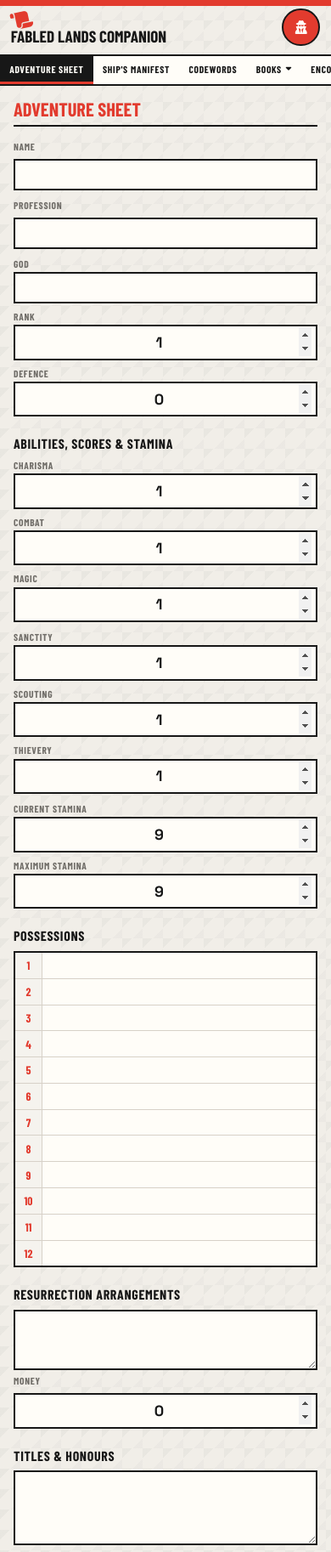
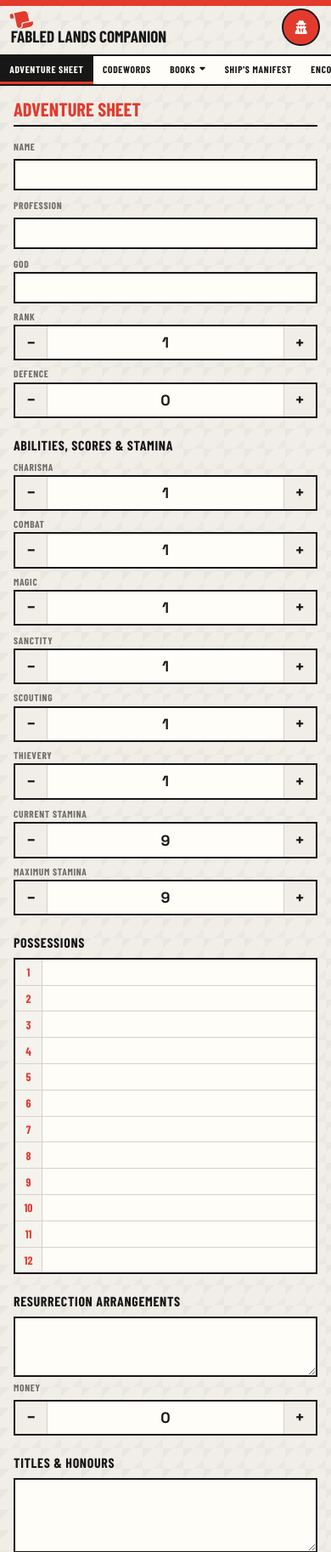
Before and after one commit to brunothesatellite/fabled-lands-sheet, a PHP site: page / in a window 390 px wide. Shown: the top 1826 px of the page at 85% size. Run offline with PHP 8.4, Linux system fonts and the light colour scheme; some web fonts are replaced.

Commit message:
feat: custom +/- stepper buttons for all numeric fields on mobile
- Add stepper buttons (−/+) for Adventure Sheet numeric fields (Rank, Defence, Abilities, Stamina, Money)
- Add stepper buttons for Encounter fields (Me Stamina, Foe Combat/Defence/Stamina)
- Respect min/max constraints on all steppers
- Hide native browser spinners, use large touch-friendly buttons (44px)
- Reorder tabs: Ship's Manifest moved after Books dropdown

```diff
--- a/index.html
+++ b/index.html
@@ -105,11 +105,19 @@
                 </div>
                 <div class="form-field">
                     <label class="form-label">Rank</label>
-                    <input type="number" class="form-input form-number" data-key="fl-adventure-rank" value="1" min="1">
+                    <div class="encounter-stepper">
+                        <button class="encounter-stepper-btn" type="button" data-target="adventure-rank" data-dir="-1">−</button>
+                        <input type="number" class="form-input form-number encounter-stepper-input" id="adventure-rank" data-key="fl-adventure-rank" value="1" min="1">
+                        <button class="encounter-stepper-btn" type="button" data-target="adventure-rank" data-dir="1">+</button>
+                    </div>
                 </div>
                 <div class="form-field">
                     <label class="form-label">Defence</label>
-                    <input type="number" class="form-input form-number" data-key="fl-adventure-defence" value="0" min="0">
+                    <div class="encounter-stepper">
+                        <button class="encounter-stepper-btn" type="button" data-target="adventure-defence" data-dir="-1">−</button>
+                        <input type="number" class="form-input form-number encounter-stepper-input" id="adventure-defence" data-key="fl-adventure-defence" value="0" min="0">
+                        <button class="encounter-stepper-btn" type="button" data-target="adventure-defence" data-dir="1">+</button>
+                    </div>
                 </div>
             </div>
         </div>
@@ -119,39 +127,71 @@
             <div class="form-row triple">
                 <div class="form-field">
                     <label class="form-label">Charisma</label>
-                    <input type="number" class="form-input form-number" data-key="fl-adventure-charisma" value="1" min="1" max="12">
+                    <div class="encounter-stepper">
+                        <button class="encounter-stepper-btn" type="button" data-target="adventure-charisma" data-dir="-1">−</button>
+                        <input type="number" class="form-input form-number encounter-stepper-input" id="adventure-charisma" data-key="fl-adventure-charisma" value="1" min="1" max="12">
+                        <button class="encounter-stepper-btn" type="button" data-target="adventure-charisma" data-dir="1">+</button>
+                    </div>
                 </div>
                 <div class="form-field">
                     <label class="form-label">Combat</label>
-                    <input type="number" class="form-input form-number" data-key="fl-adventure-combat" value="1" min="1" max="12">
+                    <div class="encounter-stepper">
+                        <button class="encounter-stepper-btn" type="button" data-target="adventure-combat" data-dir="-1">−</button>
+                        <input type="number" class="form-input form-number encounter-stepper-input" id="adventure-combat" data-key="fl-adventure-combat" value="1" min="1" max="12">
+                        <button class="encounter-stepper-btn" type="button" data-target="adventure-combat" data-dir="1">+</button>
+                    </div>
                 </div>
                 <div class="form-field">
                     <label class="form-label">Magic</label>
-                    <input type="number" class="form-input form-number" data-key="fl-adventure-magic" value="1" min="1" max="12">
+                    <div class="encounter-stepper">
+                        <button class="encounter-stepper-btn" type="button" data-target="adventure-magic" data-dir="-1">−</button>
+                        <input type="number" class="form-input form-number encounter-stepper-input" id="adventure-magic" data-key="fl-adventure-magic" value="1" min="1" max="12">
+                        <button class="encounter-stepper-btn" type="button" data-target="adventure-magic" data-dir="1">+</button>
+                    </div>
                 </div>
             </div>
             <div class="form-row triple">
                 <div class="form-field">
                     <label class="form-label">Sanctity</label>
-                    <input type="number" class="form-input form-number" data-key="fl-adventure-sanctity" value="1" min="1" max="12">
+                    <div class="encounter-stepper">
+                        <button class="encounter-stepper-btn" type="button" data-target="adventure-sanctity" data-dir="-1">−</button>
+                        <input type="number" class="form-input form-number encounter-stepper-input" id="adventure-sanctity" data-key="fl-adventure-sanctity" value="1" min="1" max="12">
+                        <button class="encounter-stepper-btn" type="button" data-target="adventure-sanctity" data-dir="1">+</button>
+                    </div>
                 </div>
                 <div class="form-field">
                     <label class="form-label">Scouting</label>
-                    <input type="number" class="form-input form-number" data-key="fl-adventure-scouting" value="1" min="1" max="12">
+                    <div class="encounter-stepper">
+                        <button class="encounter-stepper-btn" type="button" data-target="adventure-scouting" data-dir="-1">−</button>
+                        <input type="number" class="form-input form-number encounter-stepper-input" id="adventure-scouting" data-key="fl-adventure-scouting" value="1" min="1" max="12">
+                        <button class="encounter-stepper-btn" type="button" data-target="adventure-scouting" data-dir="1">+</button>
+                    </div>
                 </div>
                 <div class="form-field">
                     <label class="form-label">Thievery</label>
-                    <input type="number" class="form-input form-number" data-key="fl-adventure-thievery" value="1" min="1" max="12">
+                    <div class="encounter-stepper">
+                        <button class="encounter-stepper-btn" type="button" data-target="adventure-thievery" data-dir="-1">−</button>
+                        <input type="number" class="form-input form-number encounter-stepper-input" id="adventure-thievery" data-key="fl-adventure-thievery" value="1" min="1" max="12">
+                        <button class="encounter-stepper-btn" type="button" data-target="adventure-thievery" data-dir="1">+</button>
+                    </div>
                 </div>
             </div>
             <div class="form-row double">
                 <div class="form-field">
                     <label class="form-label">Current Stamina</label>
-                    <input type="number" class="form-input form-number" data-key="fl-adventure-current-stamina" value="9" min="0">
+                    <div class="encounter-stepper">
+                        <button class="encounter-stepper-btn" type="button" data-target="adventure-current-stamina" data-dir="-1">−</button>
+                        <input type="number" class="form-input form-number encounter-stepper-input" id="adventure-current-stamina" data-key="fl-adventure-current-stamina" value="9" min="0">
+                        <button class="encounter-stepper-btn" type="button" data-target="adventure-current-stamina" data-dir="1">+</button>
+                    </div>
                 </div>
                 <div class="form-field">
                     <label class="form-label">Maximum Stamina</label>
-                    <input type="number" class="form-input form-number" data-key="fl-adventure-max-stamina" value="9" min="0">
+                    <div class="encounter-stepper">
+                        <button class="encounter-stepper-btn" type="button" data-target="adventure-max-stamina" data-dir="-1">−</button>
+                        <input type="number" class="form-input form-number encounter-stepper-input" id="adventure-max-stamina" data-key="fl-adventure-max-stamina" value="9" min="0">
+                        <button class="encounter-stepper-btn" type="button" data-target="adventure-max-stamina" data-dir="1">+</button>
+                    </div>
                 </div>
             </div>
         </div>
@@ -177,7 +217,11 @@
 
         <div class="form-row">
             <label class="form-label">Money</label>
-            <input type="number" class="form-input form-number" data-key="fl-adventure-money" value="0" min="0">
+            <div class="encounter-stepper">
+                <button class="encounter-stepper-btn" type="button" data-target="adventure-money" data-dir="-1">−</button>
+                <input type="number" class="form-input form-number encounter-stepper-input" id="adventure-money" data-key="fl-adventure-money" value="0" min="0">
+                <button class="encounter-stepper-btn" type="button" data-target="adventure-money" data-dir="1">+</button>
+            </div>
         </div>
 
         <h3 class="section-title">Titles & Honours</h3>
@@ -360,7 +404,11 @@
                     </div>
                     <div class="encounter-field">
                         <label class="form-label">Stamina</label>
-                        <input type="number" class="form-input form-number" id="encounter-me-stamina" min="0">
+                        <div class="encounter-stepper">
+                            <button class="encounter-stepper-btn" type="button" data-target="encounter-me-stamina" data-dir="-1">−</button>
+                            <input type="number" class="form-input form-number encounter-stepper-input" id="encounter-me-stamina" min="0">
+                            <button class="encounter-stepper-btn" type="button" data-target="encounter-me-stamina" data-dir="1">+</button>
+                        </div>
                     </div>
                 </div>
             </div>
@@ -372,15 +420,27 @@
                 <div class="encounter-fields">
                     <div class="encounter-field">
                         <label class="form-label">Combat</label>
-                        <input type="number" class="form-input form-number" id="encounter-foe-combat" min="1" value="1">
+                        <div class="encounter-stepper">
+                            <button class="encounter-stepper-btn" type="button" data-target="encounter-foe-combat" data-dir="-1">−</button>
+                            <input type="number" class="form-input form-number encounter-stepper-input" id="encounter-foe-combat" min="1" value="1">
+                            <button class="encounter-stepper-btn" type="button" data-target="encounter-foe-combat" data-dir="1">+</button>
+                        </div>
                     </div>
                     <div class="encounter-field">
                         <label class="form-label">Defence</label>
-                        <input type="number" class="form-input form-number" id="encounter-foe-defence" min="1" value="1">
+                        <div class="encounter-stepper">
+                            <button class="encounter-stepper-btn" type="button" data-target="encounter-foe-defence" data-dir="-1">−</button>
+                            <input type="number" class="form-input form-number encounter-stepper-input" id="encounter-foe-defence" min="1" value="1">
+                            <button class="encounter-stepper-btn" type="button" data-target="encounter-foe-defence" data-dir="1">+</button>
+                        </div>
                     </div>
                     <div class="encounter-field">
                         <label class="form-label">Stamina</label>
-                        <input type="number" class="form-input form-number" id="encounter-foe-stamina" min="0" value="1">
+                        <div class="encounter-stepper">
+                            <button class="encounter-stepper-btn" type="button" data-target="encounter-foe-stamina" data-dir="-1">−</button>
+                            <input type="number" class="form-input form-number encounter-stepper-input" id="encounter-foe-stamina" min="0" value="1">
+                            <button class="encounter-stepper-btn" type="button" data-target="encounter-foe-stamina" data-dir="1">+</button>
+                        </div>
                     </div>
                 </div>
             </div>
--- a/style.css
+++ b/style.css
@@ -131,6 +131,15 @@ h1{ margin:0; font:800 clamp(1.4rem,3vw,2.2rem)/.86 "Barlow Condensed",sans-seri
 .encounter-field input[readonly]::-webkit-inner-spin-button,.encounter-field input[readonly]::-webkit-outer-spin-button{ -webkit-appearance:none; margin:0; }
 .encounter-reset-btn{ padding:.3rem .7rem; font:700 .7rem "Barlow Condensed",sans-serif; text-transform:uppercase; letter-spacing:.04em; color:var(--ink); background:var(--white); border:2px solid var(--ink); cursor:pointer; transition:transform .12s,box-shadow .12s; }
 .encounter-reset-btn:hover{ transform:translate(-2px,-2px); box-shadow:3px 3px 0 var(--yellow); }
+.encounter-stepper{ display:flex; align-items:stretch; border:2px solid var(--ink); background:var(--white); }
+.encounter-stepper-input{ flex:1; min-width:0; border:none; border-radius:0; text-align:center; min-height:2.4rem; }
+.encounter-stepper-input::-webkit-inner-spin-button,.encounter-stepper-input::-webkit-outer-spin-button{ -webkit-appearance:none; margin:0; }
+.encounter-stepper-input{ -moz-appearance:textfield; }
+.encounter-stepper-btn{ flex:0 0 2.4rem; font:700 1.2rem/1 "Space Grotesk",sans-serif; color:var(--ink); background:var(--paper); border:none; border-left:1px solid var(--line); cursor:pointer; display:flex; align-items:center; justify-content:center; transition:background .1s; -webkit-tap-highlight-color:transparent; }
+.encounter-stepper-btn:first-child{ border-left:none; border-right:1px solid var(--line); }
+.encounter-stepper-btn:hover{ background:var(--yellow); }
+.encounter-stepper-btn:active{ background:var(--ink); color:var(--white); }
+.form-field .encounter-stepper{ width:100%; }
 
 /* Mobile */
 @media (max-width:600px){
```
Also changed, not shown: other parts of index.html (+23 -23 lines), script.js (+16 -0 lines).
